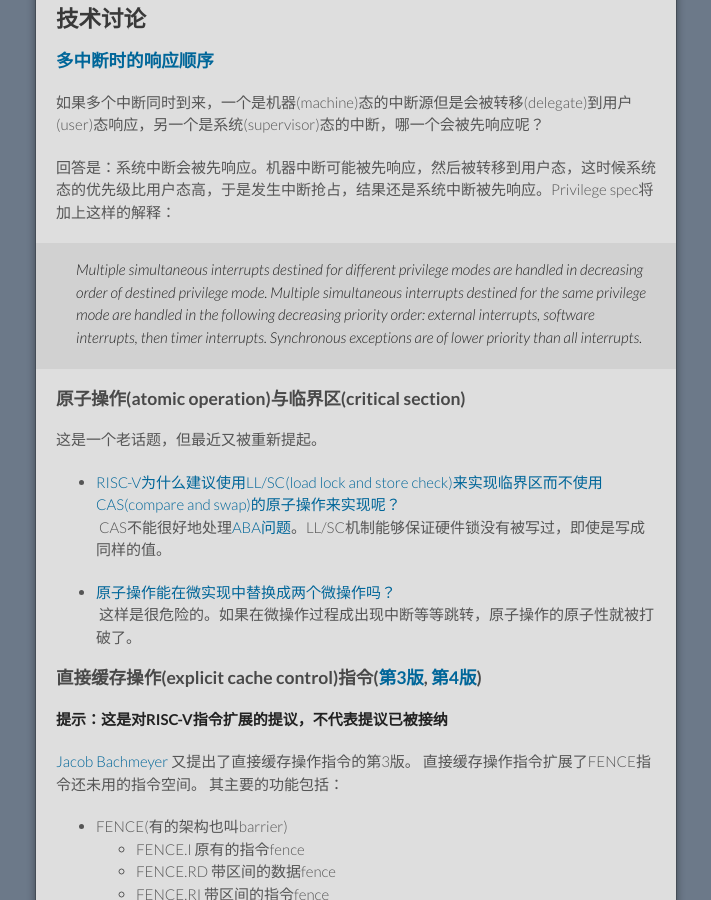
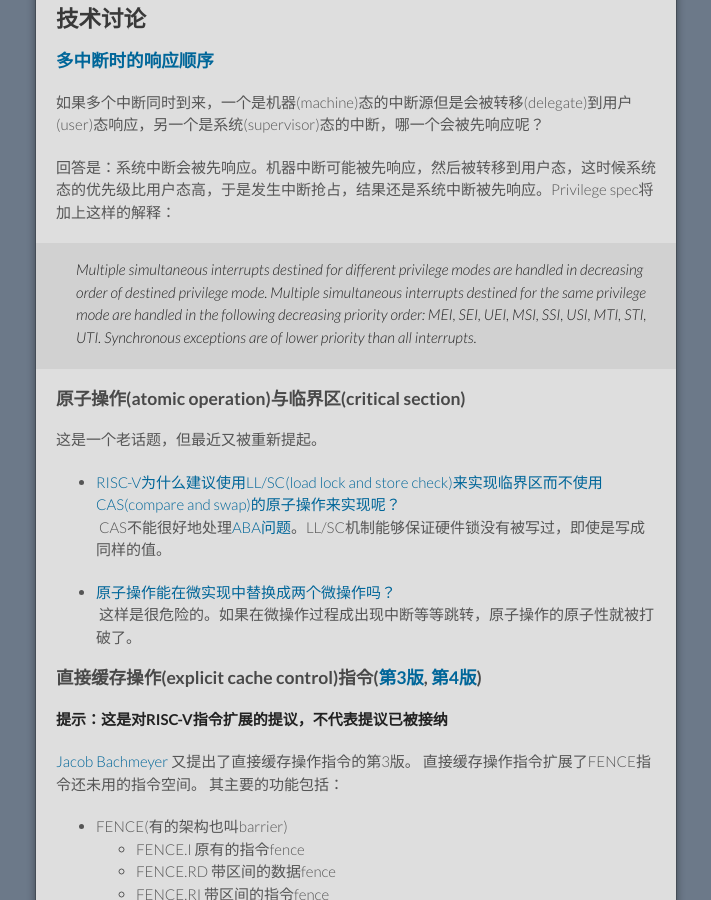
Before and after one commit to cnrv/home, a Jekyll site: the page built from bi-week-rpts/2017-08-03.md, in a window 1280 px wide and 900 px high, scrolled down 860 px. Shown: the whole window, without its empty margins (284-995 px from the left). Built offline with Jekyll 4.4.1, drawn with Linux system fonts in a browser that asks for light colours; Markdown is read by kramdown in place of the engine named in the settings; our own code applies the rules of GitHub Pages for plain Markdown files.

Commit message:
update interrupt text

```diff
--- a/bi-week-rpts/2017-08-03.md
+++ b/bi-week-rpts/2017-08-03.md
@@ -32,7 +32,7 @@ Rex McCrary 在 isa-dev 上向大家宣布了 B 小组重启的消息。期待
 
 ## 技术讨论
 
-### [多中断时的响应顺序](https://groups.google.com/a/groups.riscv.org/forum/#!msg/isa-dev/_SECLWl8qWk/JY02hJAwCgAJ)
+### [多中断时的响应顺序](https://groups.google.com/a/groups.riscv.org/forum/#!msg/isa-dev/_SECLWl8qWk/WCmJHI-_CgAJ)
 
 如果多个中断同时到来，一个是机器(machine)态的中断源但是会被转移(delegate)到用户(user)态响应，另一个是系统(supervisor)态的中断，哪一个会被先响应呢？
 
@@ -41,9 +41,9 @@ Rex McCrary 在 isa-dev 上向大家宣布了 B 小组重启的消息。期待
 > Multiple simultaneous interrupts destined for different privilege
 > modes are handled in decreasing order of destined privilege mode.
 > Multiple simultaneous interrupts destined for the same privilege mode
-> are handled in the following decreasing priority order: external
-> interrupts, software interrupts, then timer interrupts. Synchronous
-> exceptions are of lower priority than all interrupts.
+> are handled in the following decreasing priority order: MEI, SEI, UEI,
+> MSI, SSI, USI, MTI, STI, UTI. Synchronous exceptions are of lower
+> priority than all interrupts.
 
 ### 原子操作(atomic operation)与临界区(critical section)
 
```
